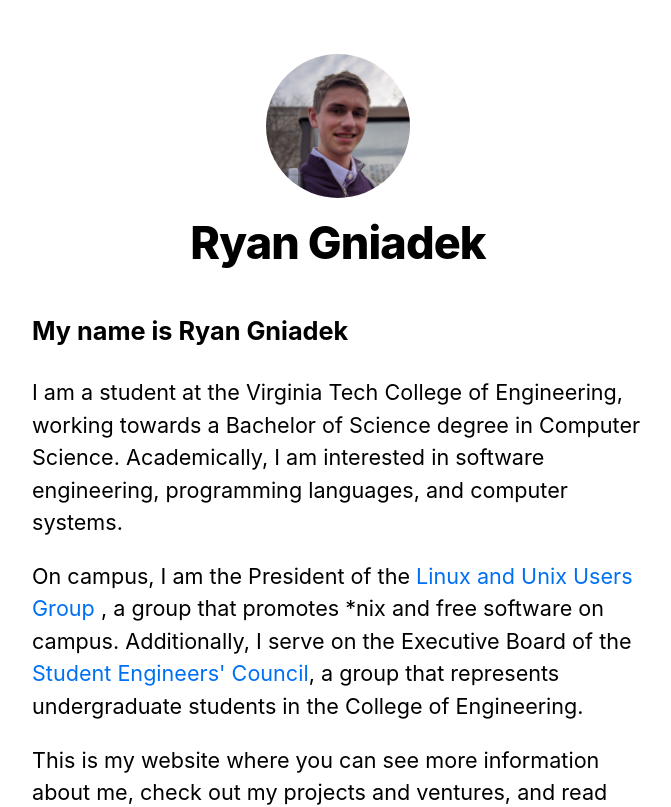
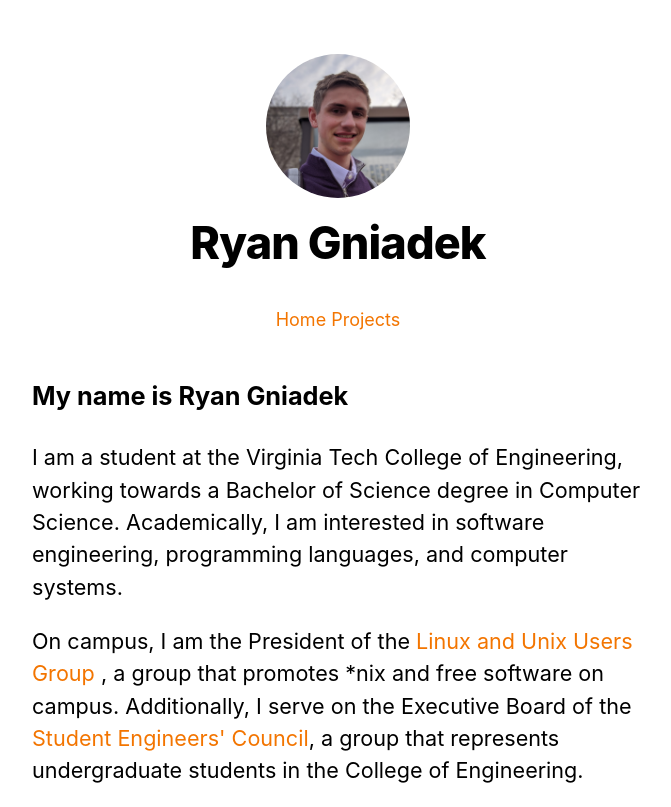
Before and after one commit to ryangniadek/next-js-website, a Next.js app: page / in a window 1280 px wide. Shown: the top 807 px of the page, without its empty margins (302-973 px from the left). Built offline with nearby package versions, Linux system fonts and the light colour scheme.

Commit message:
Projects in menu

```diff
--- a/components/layout.js
+++ b/components/layout.js
@@ -1,20 +1,18 @@
-import Head from 'next/head'
-import styles from './layout.module.css'
-import utilStyles from '../styles/utils.module.css'
-import Link from 'next/link'
+import Head from "next/head";
+import styles from "./layout.module.css";
+import utilStyles from "../styles/utils.module.css";
+import Link from "next/link";
+import Menu from "./menu";
 
-const name = 'Ryan Gniadek'
-export const siteTitle = 'Ryan Gniadek'
+const name = "Ryan Gniadek";
+export const siteTitle = "Ryan Gniadek";
 
 export default function Layout({ children, home }) {
   return (
     <div className={styles.container}>
       <Head>
         <link rel="icon" href="/favicon.ico" />
-        <meta
-          name="description"
-          content="Learn how to build a personal website using Next.js"
-        />
+        <meta name="description" content="Ryan Gniadek's personal website" />
         <meta
           property="og:image"
           content={`https://og-image.now.sh/${encodeURI(
@@ -52,6 +50,7 @@ export default function Layout({ children, home }) {
             </h2>
           </>
         )}
+        <Menu></Menu>
       </header>
       <main>{children}</main>
       {!home && (
@@ -62,5 +61,5 @@ export default function Layout({ children, home }) {
         </div>
       )}
     </div>
-  )
+  );
 }
--- /dev/null
+++ b/components/menu.js
@@ -0,0 +1,8 @@
+import Link from "next/link";
+import utilStyles from "../styles/utils.module.css";
+
+export default function Menu() {
+  return (
+          <p><Link href="/"><a>Home</a></Link> <Link href="/projects"><a>Projects</a></Link></p>
+  );
+}
--- a/styles/globals.css
+++ b/styles/globals.css
@@ -13,7 +13,7 @@ body {
 }
 
 a {
-  color: #0070f3;
+  color: #f37500;
   text-decoration: none;
 }
 
```
